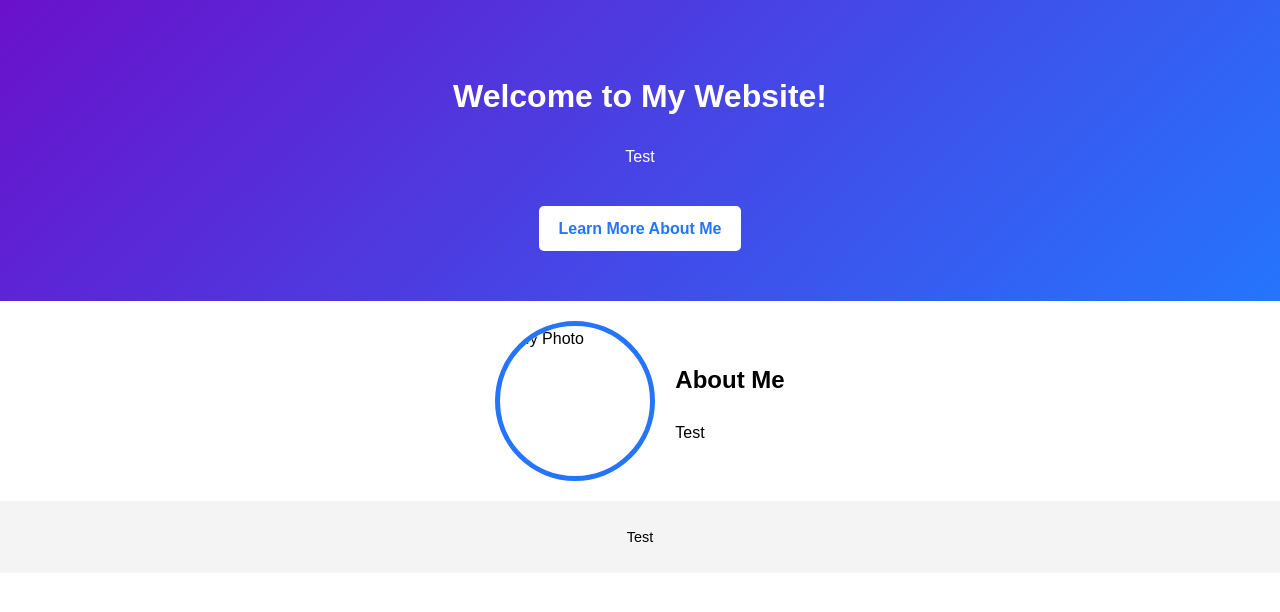
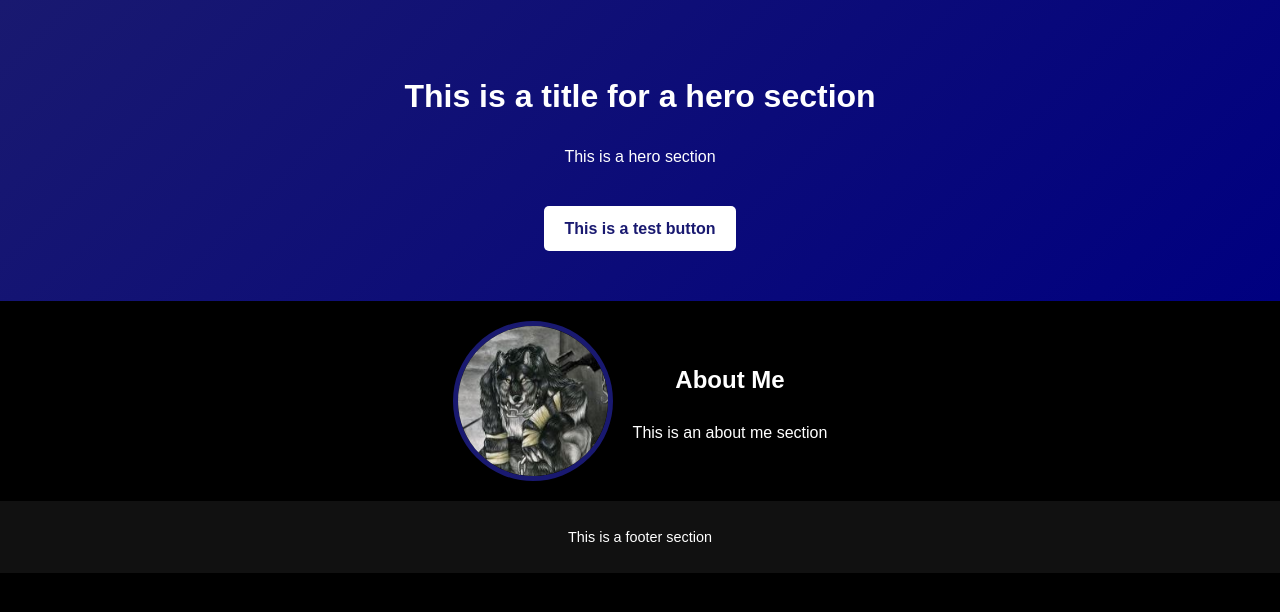
Before and after one commit to Werhas/Werhas.github.io, a plain HTML site: page index.html in a window 1280 px wide. Drawn offline with Linux system fonts and the light colour scheme.

Commit message:
Profilbild hinzugefügt, Farbe der Seite zu schwarz geändert

```diff
--- a/index.html
+++ b/index.html
@@ -3,27 +3,27 @@
 <head>
   <meta charset="UTF-8">
   <meta name="viewport" content="width=device-width, initial-scale=1.0">
-  <title>About Me</title>
+  <title>Werhas' Profile</title>
   <link rel="stylesheet" href="style.css">
   <script defer src="script.js"></script>
 </head>
 <body>
   <header class="hero">
-    <h1>Welcome to My Website!</h1>
-    <p>Test</p>
-    <a href="#about" class="btn">Learn More About Me</a>
+    <h1>This is a title for a hero section</h1>
+    <p>This is a hero section</p>
+    <a href="#about" class="btn">This is a test button</a>
   </header>
 
   <section id="about" class="about">
-    <img src="assets/profile.jpg" alt="My Photo" class="profile-pic">
+    <img src="assets/profile_pic.jpg" alt="My Photo" class="profile-pic">
     <div>
       <h2>About Me</h2>
-      <p>Test</p>
+      <p>This is an about me section</p>
     </div>
   </section>
 
   <footer>
-    <p>Test</p>
+    <p>This is a footer section</p>
   </footer>
 </body>
 </html>
--- a/style.css
+++ b/style.css
@@ -1,18 +1,21 @@
-/* Allgemeine Styles */
+/* General Styles */
 body {
     font-family: Arial, sans-serif;
     margin: 0;
     padding: 0;
     line-height: 1.6;
+    background-color: black;
+    color: white;
   }
 
   h1, h2 {
     text-align: center;
+    color: white;
   }
 
-  /* Hero-Bereich */
+  /* Hero Section */
   .hero {
-    background: linear-gradient(135deg, #6a11cb, #2575fc);
+    background: linear-gradient(135deg, #191970, #000080);
     color: white;
     text-align: center;
     padding: 50px 20px;
@@ -23,7 +26,7 @@ body {
     margin-top: 20px;
     padding: 10px 20px;
     background: white;
-    color: #2575fc;
+    color: #191970;
     text-decoration: none;
     font-weight: bold;
     border-radius: 5px;
@@ -35,7 +38,7 @@ body {
     background: #e6e6e6;
   }
 
-  /* Über Mich */
+  /* About Section */
   .about {
     display: flex;
     align-items: center;
@@ -49,17 +52,19 @@ body {
     width: 150px;
     height: 150px;
     border-radius: 50%;
-    border: 5px solid #2575fc;
+    border: 5px solid #191970;
   }
 
   .about div {
     max-width: 600px;
+    color: white;
   }
 
   /* Footer */
   footer {
     text-align: center;
     padding: 10px;
-    background: #f4f4f4;
+    background: #111;
+    color: white;
     font-size: 0.9em;
   }
```
Also changed, not shown: assets/profile_pic.jpg (added).
